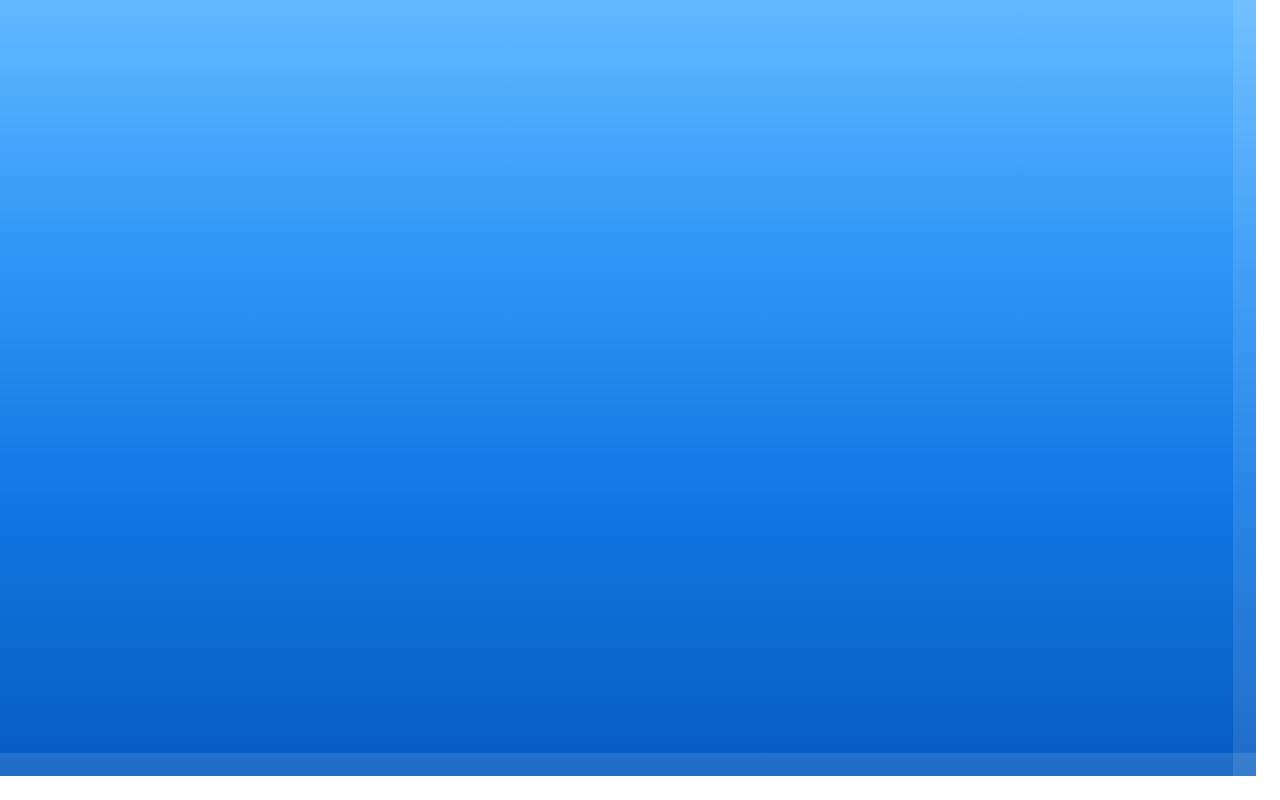
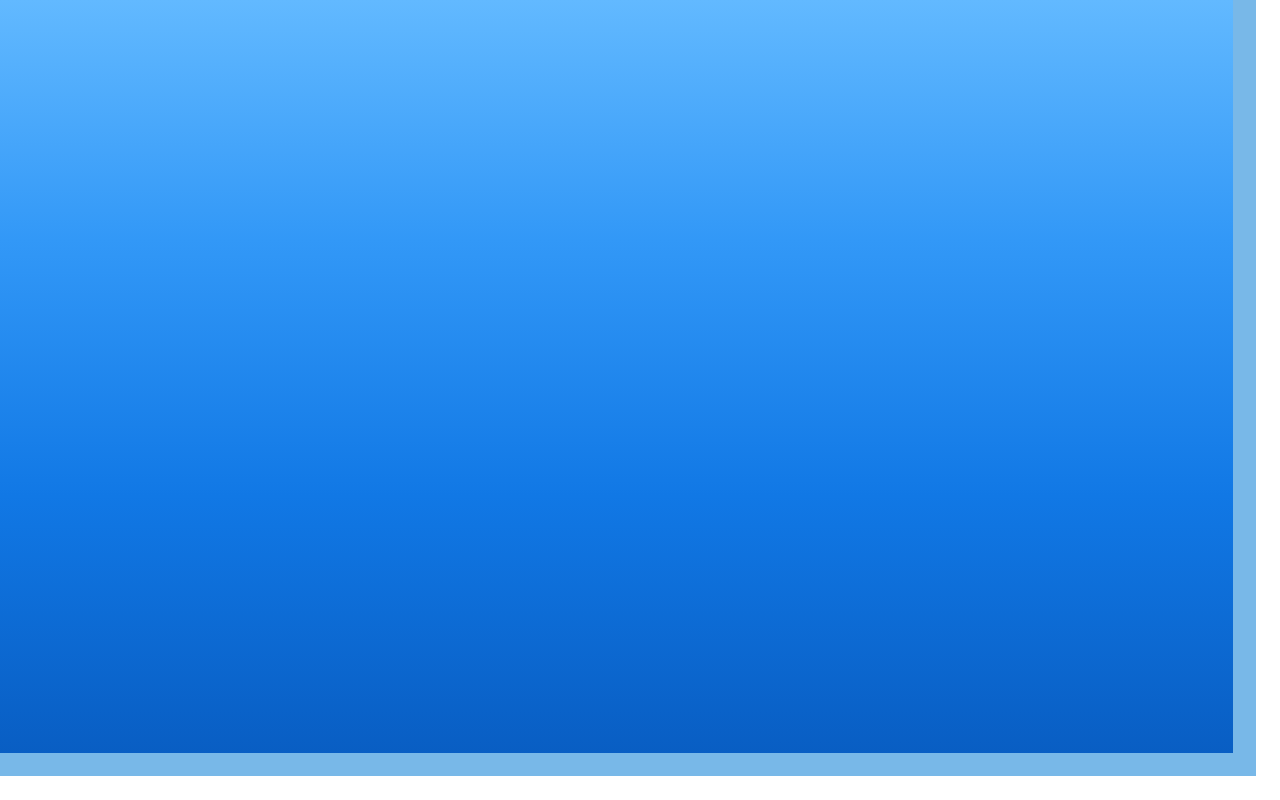
Before and after one commit to indexmod/sky, a plain HTML site: page index.html in a window 1280 px wide. Drawn offline with Linux system fonts and the light colour scheme.

Commit message:
Update index.html

```diff
--- a/index.html
+++ b/index.html
@@ -66,7 +66,7 @@ body {
 
   height: var(--reflection-size);
 
-  background: rgba(255, 255, 255, 0.10);
+  background: #78b8e8;
 
   opacity: 1;
   transform: translateY(0);
@@ -85,7 +85,7 @@ body {
 
   width: var(--reflection-size);
 
-  background: rgba(255, 255, 255, 0.10);
+  background: #78b8e8;
 
   opacity: 1;
   transform: translateX(0);
```
